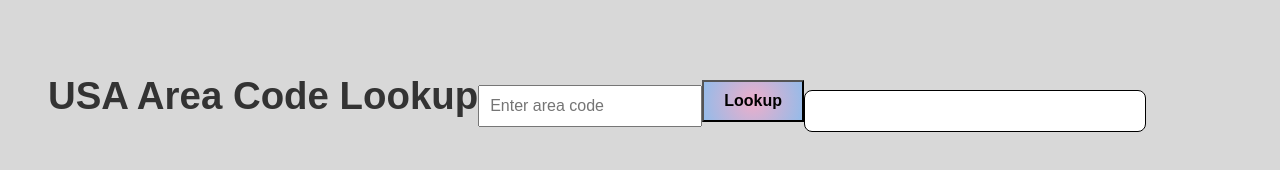
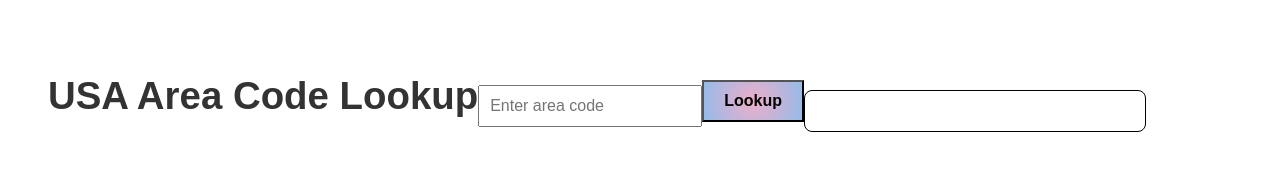
Before and after one commit to noa240/USA-Phone-Code-Generator-, a plain HTML site: page index.html in a window 1280 px wide. Drawn offline with Linux system fonts and the light colour scheme.

Commit message:
white background

```diff
--- a/index.html
+++ b/index.html
@@ -13,7 +13,7 @@
       flex-directon: column;
       align-items: center;
       padding: 40px;
-      background: #d8d8d8;
+      background: #ffffff;
     }
 
     h1 {
@@ -62,7 +62,6 @@ transition: box-shadow 0.2s ease, transform 0.2s ease;
   <button onclick="lookupAreaCode()">Lookup</button>
 
   <div id="result"></div>
-
   <div id="warning" style="display: none; color: white; background-color: red; padding: 10px; margin-top: 10px;">
   ⚠️ TOO EARLY - DON'T CALL!!!!</div>
 
```
